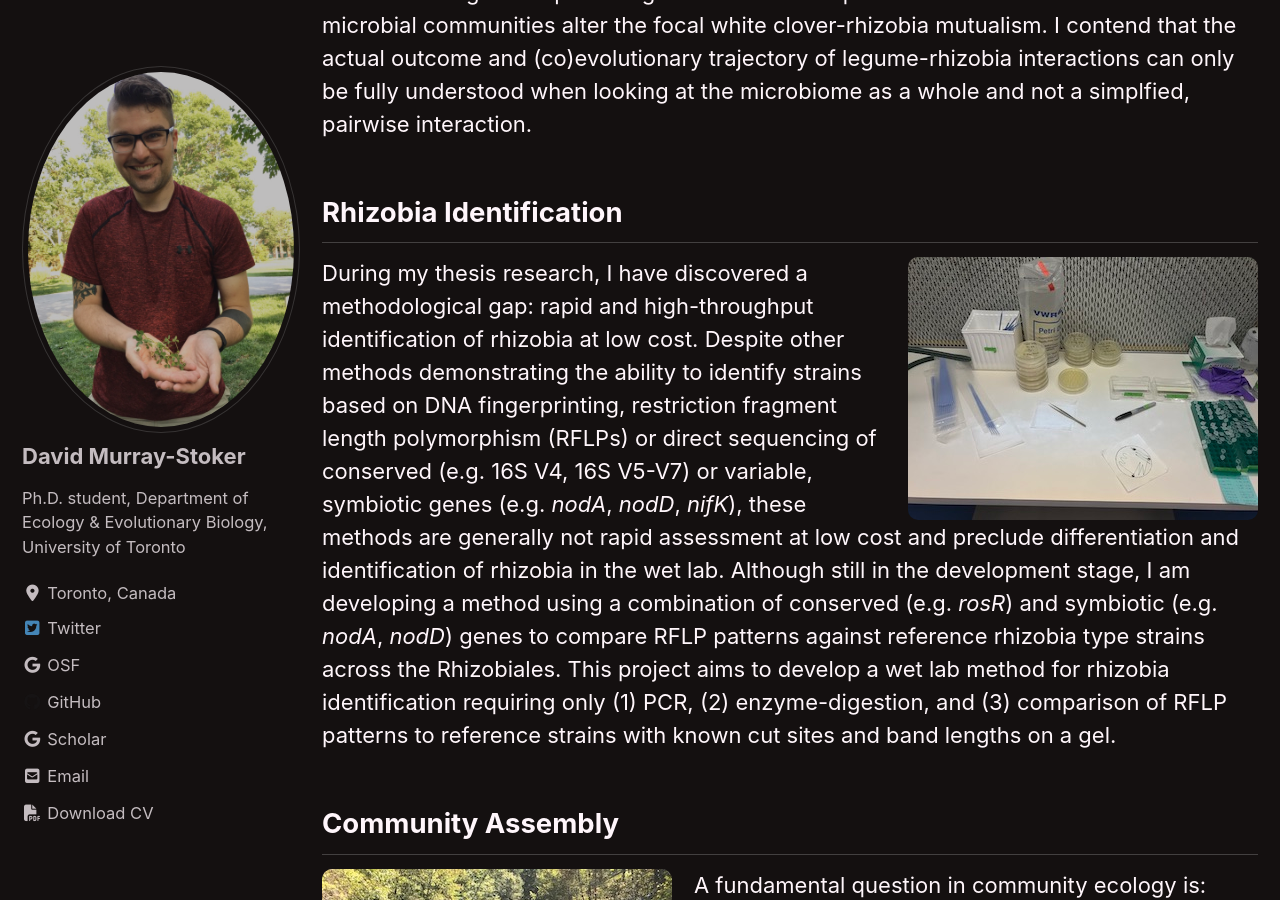
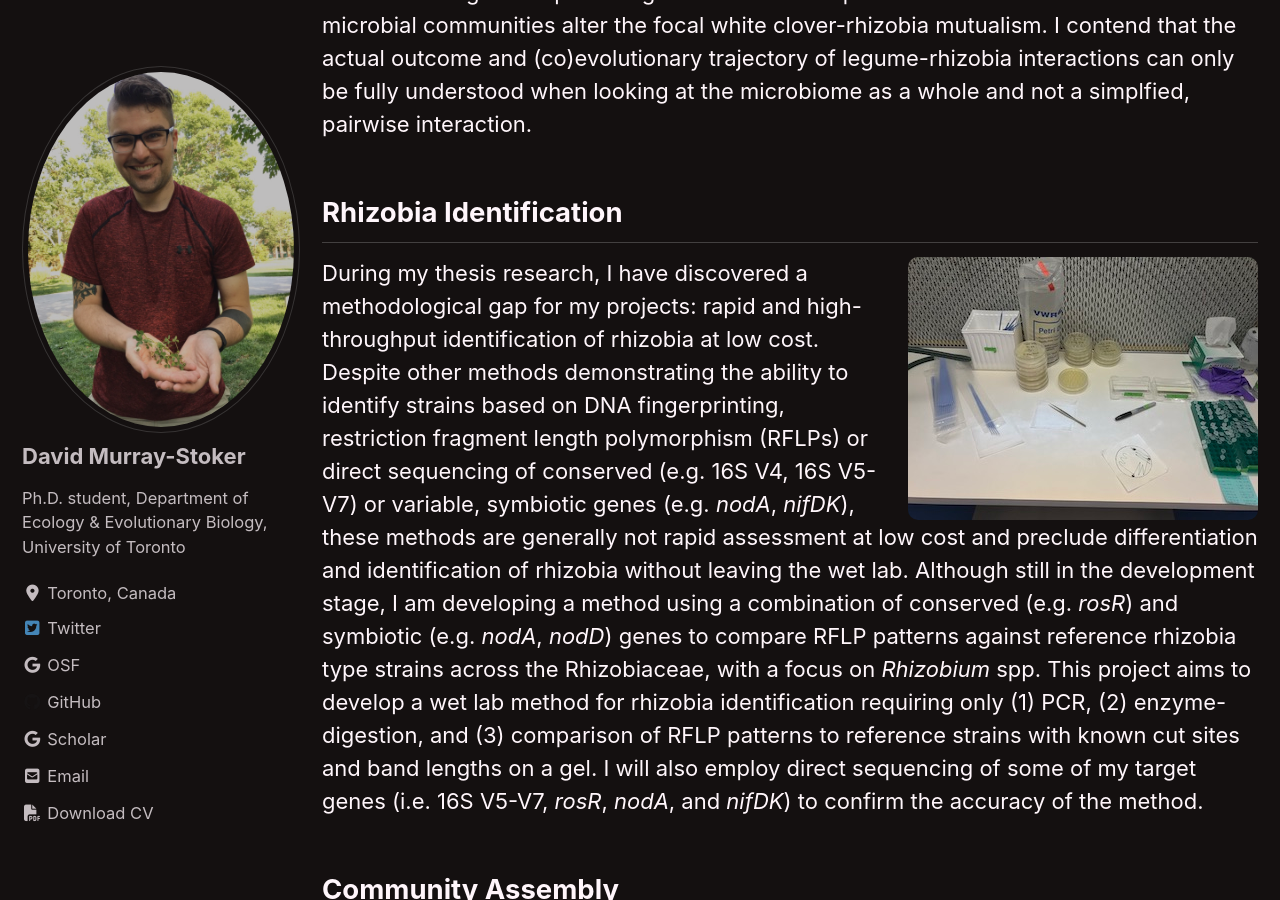
Before and after one commit to dmurraystoker/dmurraystoker.github.io, a Jekyll site: the page built from _pages/research.md, in a window 1280 px wide and 900 px high, scrolled down 1728 px. Built offline with Jekyll 4.4.1, drawn with Linux system fonts in a browser that asks for light colours; cached includes are drawn as plain includes; nearby versions of some CDN libraries; some of the changed text lies outside the part shown.

Commit message:
Update research.md

```diff
--- a/_pages/research.md
+++ b/_pages/research.md
@@ -24,7 +24,7 @@
 
 
 ## Rhizobia Identification
-![](../assets/images/rhizobia.laminar.hood.2.jpg){: .align-right} During my thesis research, I have discovered a methodological gap: rapid and high-throughput identification of rhizobia at low cost. Despite other methods demonstrating the ability to identify strains based on DNA fingerprinting, restriction fragment length polymorphism (RFLPs) or direct sequencing of conserved (e.g. 16S V4, 16S V5-V7) or variable, symbiotic genes (e.g. _nodA_, _nodD_, _nifK_), these methods are generally not rapid assessment at low cost and preclude differentiation and identification of rhizobia in the wet lab. Although still in the development stage, I am developing a method using a combination of conserved (e.g. _rosR_) and symbiotic (e.g. _nodA_, _nodD_) genes to compare RFLP patterns against reference rhizobia type strains across the Rhizobiales. This project aims to develop a wet lab method for rhizobia identification requiring only (1) PCR, (2) enzyme-digestion, and (3) comparison of RFLP patterns to reference strains with known cut sites and band lengths on a gel.
+![](../assets/images/rhizobia.laminar.hood.2.jpg){: .align-right} During my thesis research, I have discovered a methodological gap for my projects: rapid and high-throughput identification of rhizobia at low cost. Despite other methods demonstrating the ability to identify strains based on DNA fingerprinting, restriction fragment length polymorphism (RFLPs) or direct sequencing of conserved (e.g. 16S V4, 16S V5-V7) or variable, symbiotic genes (e.g. _nodA_, _nifDK_), these methods are generally not rapid assessment at low cost and preclude differentiation and identification of rhizobia without leaving the wet lab. Although still in the development stage, I am developing a method using a combination of conserved (e.g. _rosR_) and symbiotic (e.g. _nodA_, _nodD_) genes to compare RFLP patterns against reference rhizobia type strains across the Rhizobiaceae, with a focus on _Rhizobium_ spp. This project aims to develop a wet lab method for rhizobia identification requiring only (1) PCR, (2) enzyme-digestion, and (3) comparison of RFLP patterns to reference strains with known cut sites and band lengths on a gel. I will also employ direct sequencing of some of my target genes (i.e. 16S V5-V7, _rosR_, _nodA_, and _nifDK_) to confirm the accuracy of the method.
 
 
 ## Community Assembly
@@ -39,4 +39,4 @@
 
 ## Niches & Community Equilibrium
 
-![](../assets/images/DisEQ.conceptual.figure.2.png){: .align-left} Understanding and predicting community responses to environmental change are essential components of community ecology. Evaluating how community composition relates to the environmental niche of organisms comprising the community is one way to measure the effect of environmental filtering and community equilibrium. Through the [framework of disequilibrium theory](https://esajournals.onlinelibrary.wiley.com/doi/full/10.1890/14-0589.1), I am investigating which environmental variables push communities towards niche (mis)matching in aquatic systems, both freshwater and marine, and how we can predict these phenomena to inform ecological theory and conservation efforts.
+![](../assets/images/DisEQ.conceptual.figure.2.png){: .align-left} Understanding and predicting community responses to environmental change are essential components of community ecology. Evaluating how community composition relates to the environmental niche of organisms comprising the community is one way to measure the effect of environmental filtering and community equilibrium. Through the [framework of disequilibrium theory](https://esajournals.onlinelibrary.wiley.com/doi/full/10.1890/14-0589.1), I am working with Kelly Murray-Stoker, Maryanna Kong, and Fathima Amanat to investigate which environmental variables push communities towards niche (mis)matching in rivers and streams and how we can predict these phenomena to inform ecological theory and conservation efforts.
```
Also changed, not shown: other parts of _pages/research.md (+1 -1 lines).
